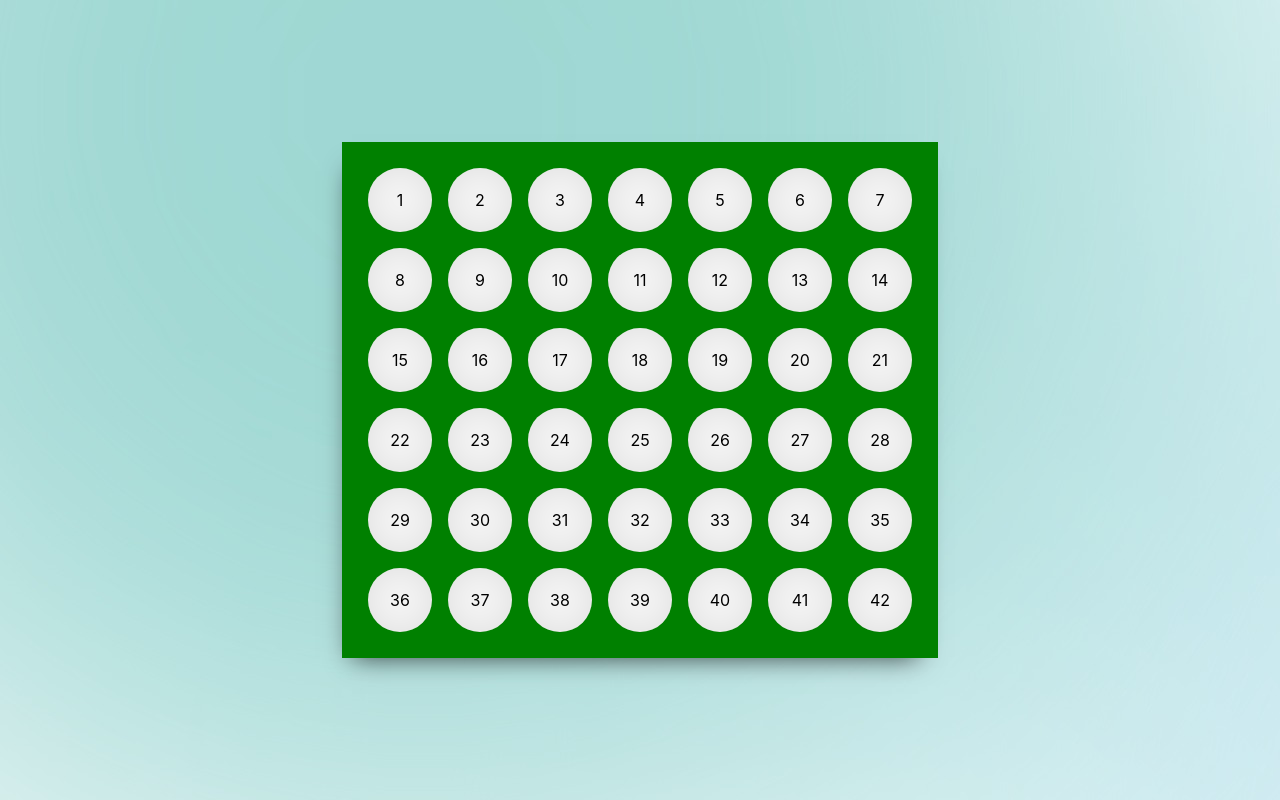
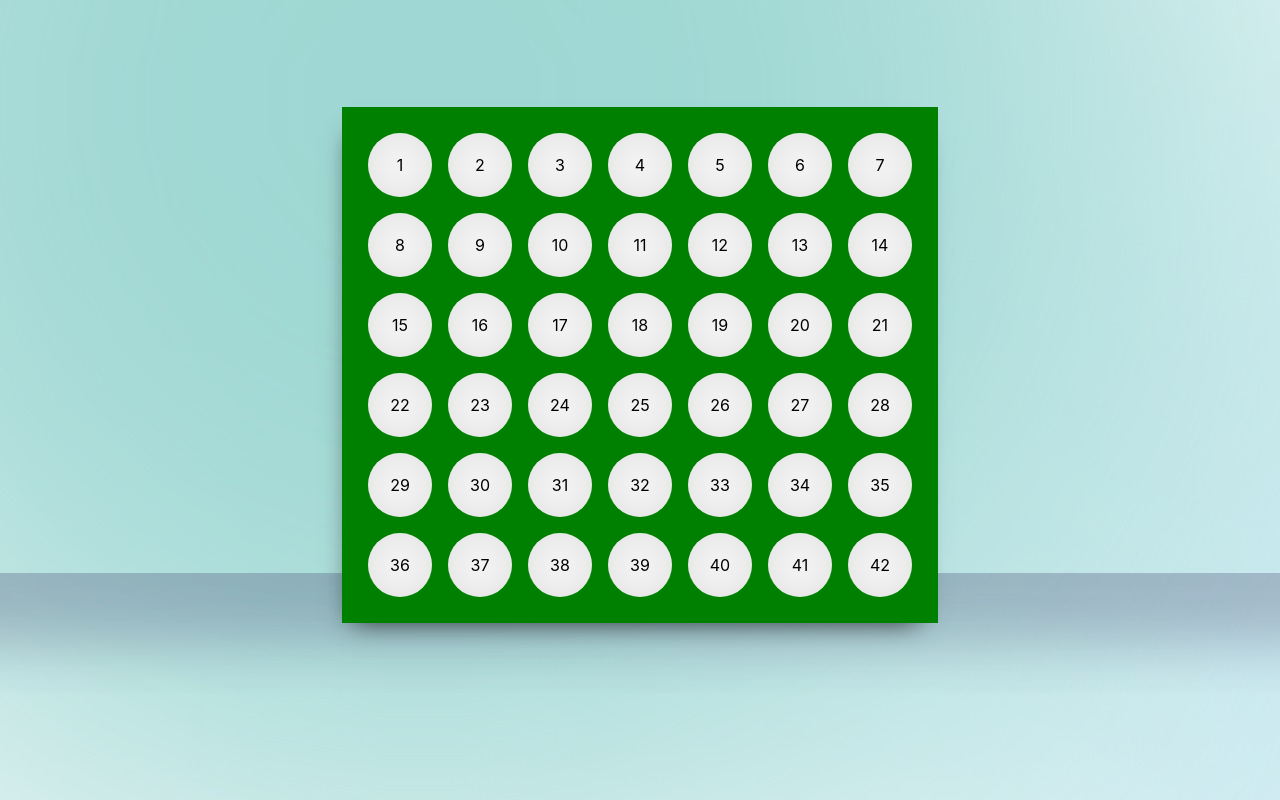
Before and after one commit to bermarte/hyf-digitalents-typescript, a React (Create React App) app in the folder week_7/: page / in a window 1280 px wide. Built offline with nearby package versions, Linux system fonts and the light colour scheme.

Commit message:
make the table

```diff
--- a/week_7/src/App.scss
+++ b/week_7/src/App.scss
@@ -6,6 +6,7 @@ $cell: 80px;
 
 .game {
   display: flex;
+  flex-direction: column;
   justify-content: center;
   align-items: center;
   width: 100vw;
@@ -26,7 +27,7 @@ $cell: 80px;
   -webkit-box-shadow: -5px 14px 25px -15px rgba(0, 0, 0, 0.75);
   -moz-box-shadow: -5px 14px 25px -15px rgba(0, 0, 0, 0.75);
   box-shadow: -5px 14px 25px -15px rgba(0, 0, 0, 0.75);
-  // min-width: 700px;
+  z-index: 2;
   &_cell {
     width: $cell;
     height: $cell;
@@ -49,8 +50,13 @@ $cell: 80px;
     }
   }
 }
-.canLand {
-  // background-color: red;
+.table {
+  width: 100%;
+  margin-top: -50px;
+  height: 120px;
+  -webkit-box-shadow: inset 0 250px 58px -178px rgba(69, 75, 112, 0.3);
+  -moz-box-shadow: inset 0 250px 58px -178px rgba(69, 75, 112, 0.3);
+  box-shadow: inset 0 250px 58px -178px rgba(69, 75, 112, 0.3);
 }
 .player1 {
   background-color: blue;
--- a/week_7/src/components/table.tsx
+++ b/week_7/src/components/table.tsx
@@ -62,6 +62,7 @@ export default function GameTable(): JSX.Element {
       <div className="container" ref={cellPlaces}>
         {matrix()}
       </div>
+      <div className="table"></div>
       <Modal />
     </>
   );
```
